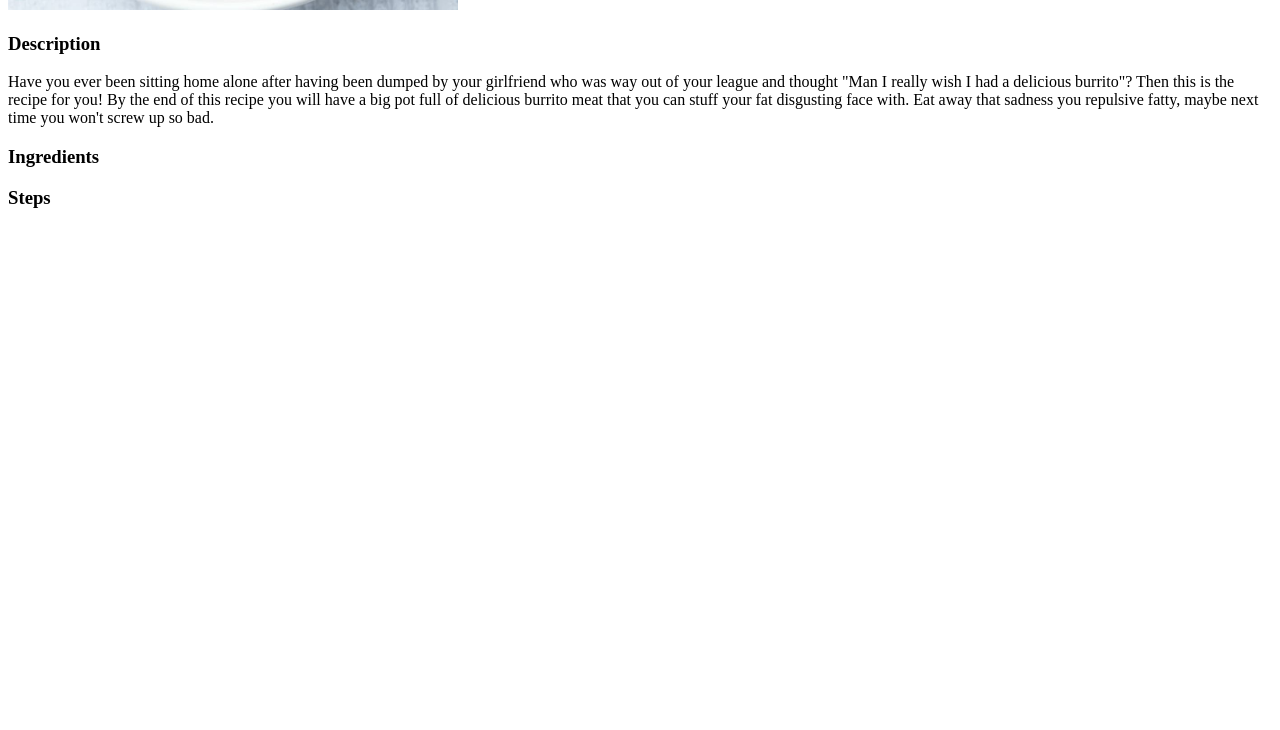
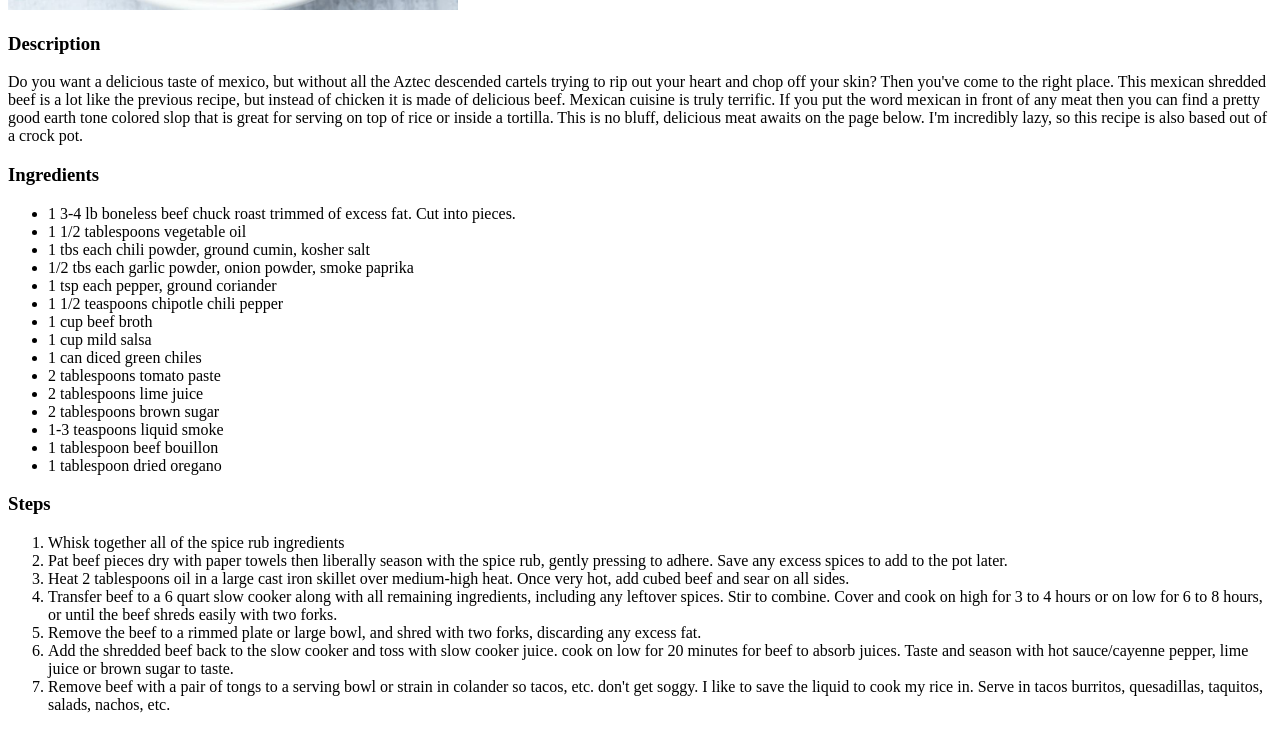
Before and after one commit to SteveEveryman/odin-recipes, a plain HTML site: page recipes/mexican-shredded-beef.html in a window 1280 px wide. Shown: the part 520-1250 px from the top of the page. Before the commit the page ends 800 px from the top, so only its background shows below. Drawn offline with Linux system fonts and the light colour scheme.

Commit message:
Populate second recipe page.
Populated the mexican-shredded-beef.html page with ingredients and
the steps to make the dish.

```diff
--- a/recipes/mexican-shredded-beef.html
+++ b/recipes/mexican-shredded-beef.html
@@ -17,11 +17,13 @@
     </h3>
 
     <p>
-        Have you ever been sitting home alone after having been dumped by your girlfriend who
-        was way out of your league and thought "Man I really wish I had a delicious burrito"?
-        Then this is the recipe for you! By the end of this recipe you will have a big pot
-        full of delicious burrito meat that you can stuff your fat disgusting face with. Eat
-        away that sadness you repulsive fatty, maybe next time you won't screw up so bad.
+     Do you want a delicious taste of mexico, but without all the Aztec descended cartels trying to rip
+     out your heart and chop off your skin? Then you've come to the right place. This mexican shredded beef
+     is a lot like the previous recipe, but instead of chicken it is made of delicious beef. Mexican cuisine
+     is truly terrific. If you put the word mexican in front of any meat then you can find a pretty good
+     earth tone colored slop that is great for serving on top of rice or inside a tortilla. This is no bluff,
+     delicious meat awaits on the page below. I'm incredibly lazy, so this recipe is also based out of a
+     crock pot.
     </p>
 
 
@@ -30,7 +32,21 @@
     </h3>
 
     <ul>
-
+        <li>1 3-4 lb boneless beef chuck roast trimmed of excess fat. Cut into pieces.</li>
+        <li>1 1/2 tablespoons vegetable oil</li>
+        <li>1 tbs each chili powder, ground cumin, kosher salt</li>
+        <li>1/2 tbs each garlic powder, onion powder, smoke paprika</li>
+        <li>1 tsp each pepper, ground coriander</li>
+        <li>1 1/2 teaspoons chipotle chili pepper</li>
+        <li>1 cup beef broth</li>
+        <li>1 cup mild salsa</li>
+        <li>1 can diced green chiles</li>
+        <li>2 tablespoons tomato paste</li>
+        <li>2 tablespoons lime juice</li>
+        <li>2 tablespoons brown sugar</li>
+        <li>1-3 teaspoons liquid smoke</li>
+        <li>1 tablespoon beef bouillon</li>
+        <li>1 tablespoon dried oregano</li>
     </ul>
 
     <h3>
@@ -38,7 +54,28 @@
     </h3>
 
     <Ol>
-
+        <li>Whisk together all of the spice rub ingredients</li>
+        <li>Pat beef pieces dry with paper towels then liberally season with the spice rub, gently pressing
+            to adhere. Save any excess spices to add to the pot later.
+        </li>
+        <li>Heat 2 tablespoons oil in a large cast iron skillet over medium-high heat. Once very hot,
+            add cubed beef and sear on all sides.
+        </li>
+        <li>Transfer beef to a 6 quart slow cooker along with all remaining ingredients, including any
+            leftover spices. Stir to combine. Cover and cook on high for 3 to 4 hours or on low for 6 to 8
+            hours, or until the beef shreds easily with two forks.
+        </li>
+        <li>Remove the beef to a rimmed plate or large bowl, and shred with two forks, discarding any
+            excess fat.
+        </li>
+        <li>Add the shredded beef back to the slow cooker and toss with slow cooker juice. cook
+            on low for 20 minutes for beef to absorb juices. Taste and season with hot sauce/cayenne pepper,
+            lime juice or brown sugar to taste.
+        </li>
+        <li>Remove beef with a pair of tongs to a serving bowl or strain in colander so tacos, etc. don't
+            get soggy. I like to save the liquid to cook my rice in. Serve in tacos burritos, quesadillas, taquitos,
+            salads, nachos, etc.
+        </li>
     </Ol>
 </body>
 
```
